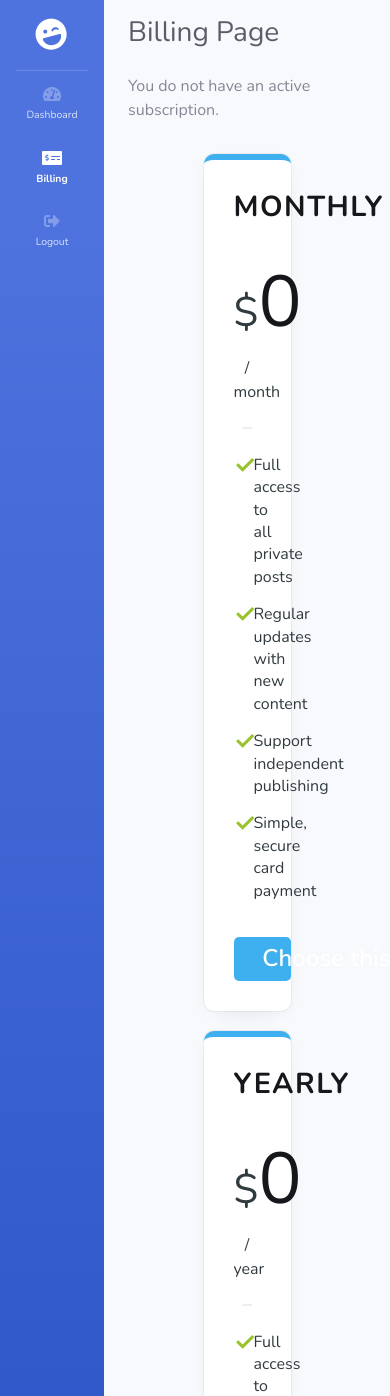
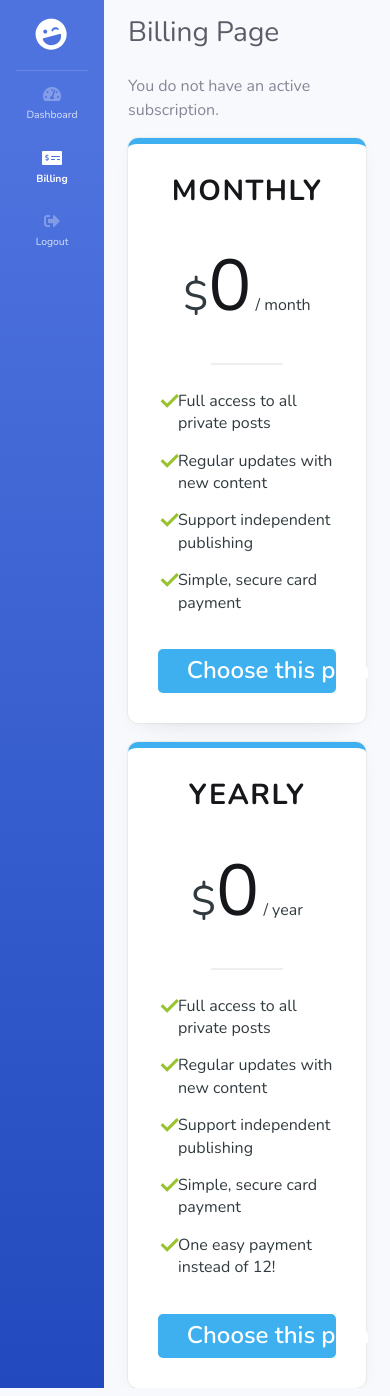
Before and after one commit to casper-hansen/Flask-Stripe-MySQL-Bootstrapped, a Flask app: page /billing in a window 390 px wide. Shown: the top 1396 px of the page. Run offline with Flask 2, Linux system fonts and the light colour scheme; the visitor is signed in with stand-in values (Sample User, id 1); data comes from the database, SQL or seed files in the repository; parts of the project's set-up code (start-up, migrations or seed data) failed here and were passed over; some libraries are stand-ins or nearby versions.

Commit message:
Fixed mobile pricing card width

```diff
--- a/frontend/static/css/pricing.css
+++ b/frontend/static/css/pricing.css
@@ -23,6 +23,8 @@
     display: flex;
     align-items: stretch;
     justify-content: center;
+    width: 50%;
+    margin: 0 auto;
 }
 
 .checkout-plan {
@@ -134,12 +136,13 @@
     box-shadow: none;
 }
 
-@media (max-width: 740px) {
+@media (max-width: 860px) {
     .checkout-title {
         margin-top: 50px;
     }
     .checkout-box {
         flex-direction: column;
+        width: 100%;
     }
     .checkout-plan + .checkout-plan {
         margin: 5vw 0 0 0;
--- a/frontend/templates/billing.html
+++ b/frontend/templates/billing.html
@@ -13,7 +13,7 @@ Billing
 <p>You do not have an active subscription.</p>
 {% endif %}
 
-<div class="checkout-box w-50 p-3 mx-auto">
+<div class="checkout-box">
     <div class="checkout-plan">
         <header class="checkout-plan-header">
             <h3>Monthly</h3>
```
